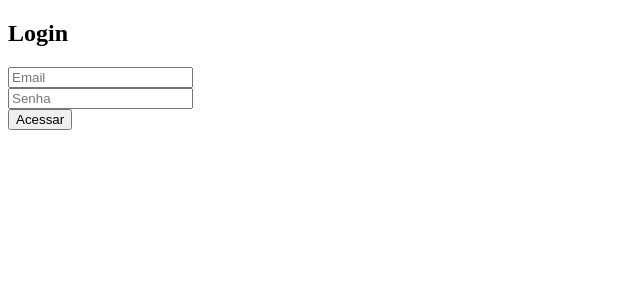
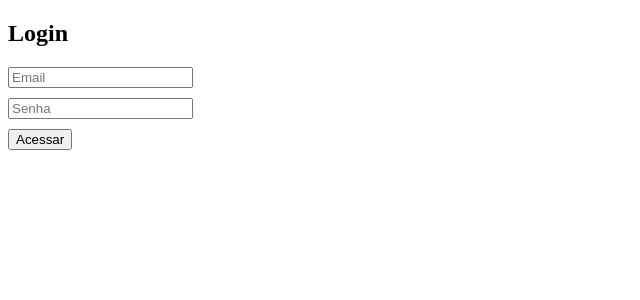
Before and after one commit to gomes-camila/pagina_login, a React (Create React App) app in the folder projeto/: page / in a window 1280 px wide. Shown: the top 300 px of the page, without its empty margins (0-640 px from the left). Built offline with nearby package versions, Linux system fonts and the light colour scheme.

Commit message:
fix login

```diff
--- a/projeto/src/Login.jsx
+++ b/projeto/src/Login.jsx
@@ -17,7 +17,8 @@ function Login() {
   return (
     <div>
       <h2>Login</h2>
-      <div>
+
+      <div style={{ marginBottom: "10px" }}>
         <input
           type="email"
           value={email}
@@ -26,7 +27,7 @@ function Login() {
         />
       </div>
 
-      <div>
+      <div style={{ marginBottom: "10px" }}>
         <input
           type="password"
           value={senha}
```
